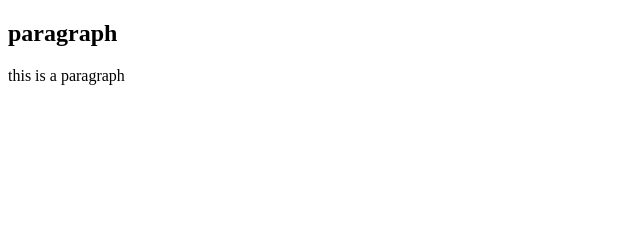
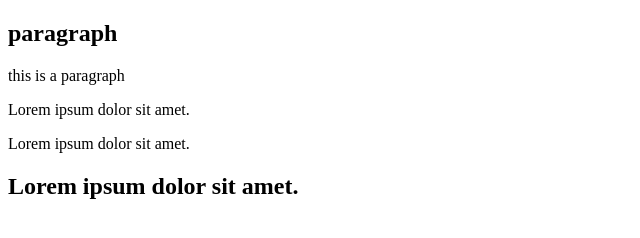
Before and after one commit to nipaayasha05/my-repo, a plain HTML site: page index.html in a window 1280 px wide. Shown: the whole page, without its empty margins (0-640 px from the left). Drawn offline with Linux system fonts and the light colour scheme.

Commit message:
added paragraph

```diff
--- a/index.html
+++ b/index.html
@@ -8,6 +8,9 @@
 <body>
     <h2>paragraph</h2>
     <p>this is a paragraph</p>
+    <p>Lorem ipsum dolor sit amet.</p>
+    <p>Lorem ipsum dolor sit amet.</p>
+    <h2>Lorem ipsum dolor sit amet.</h2>
 
 </body>
 </html>
```
